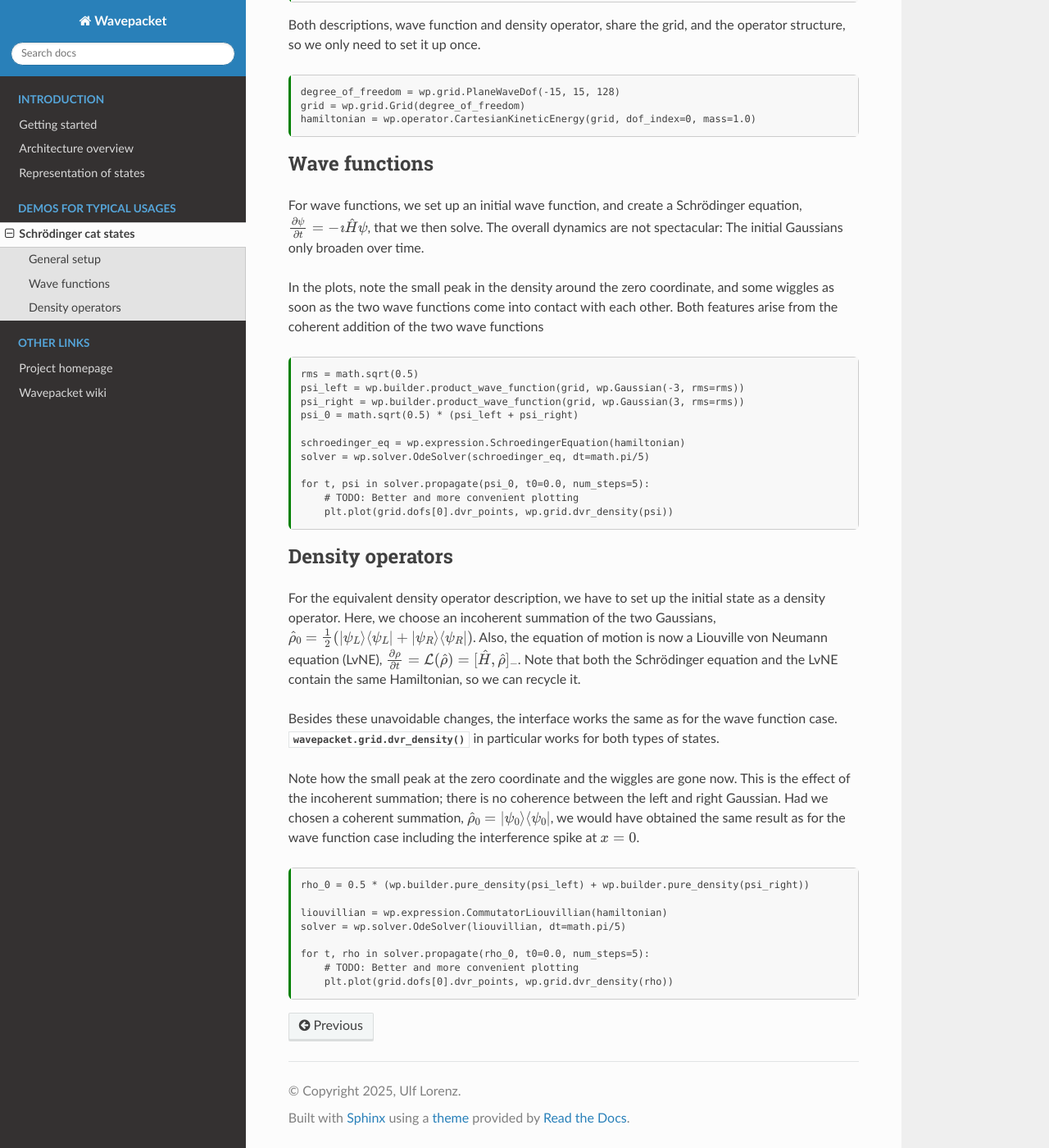
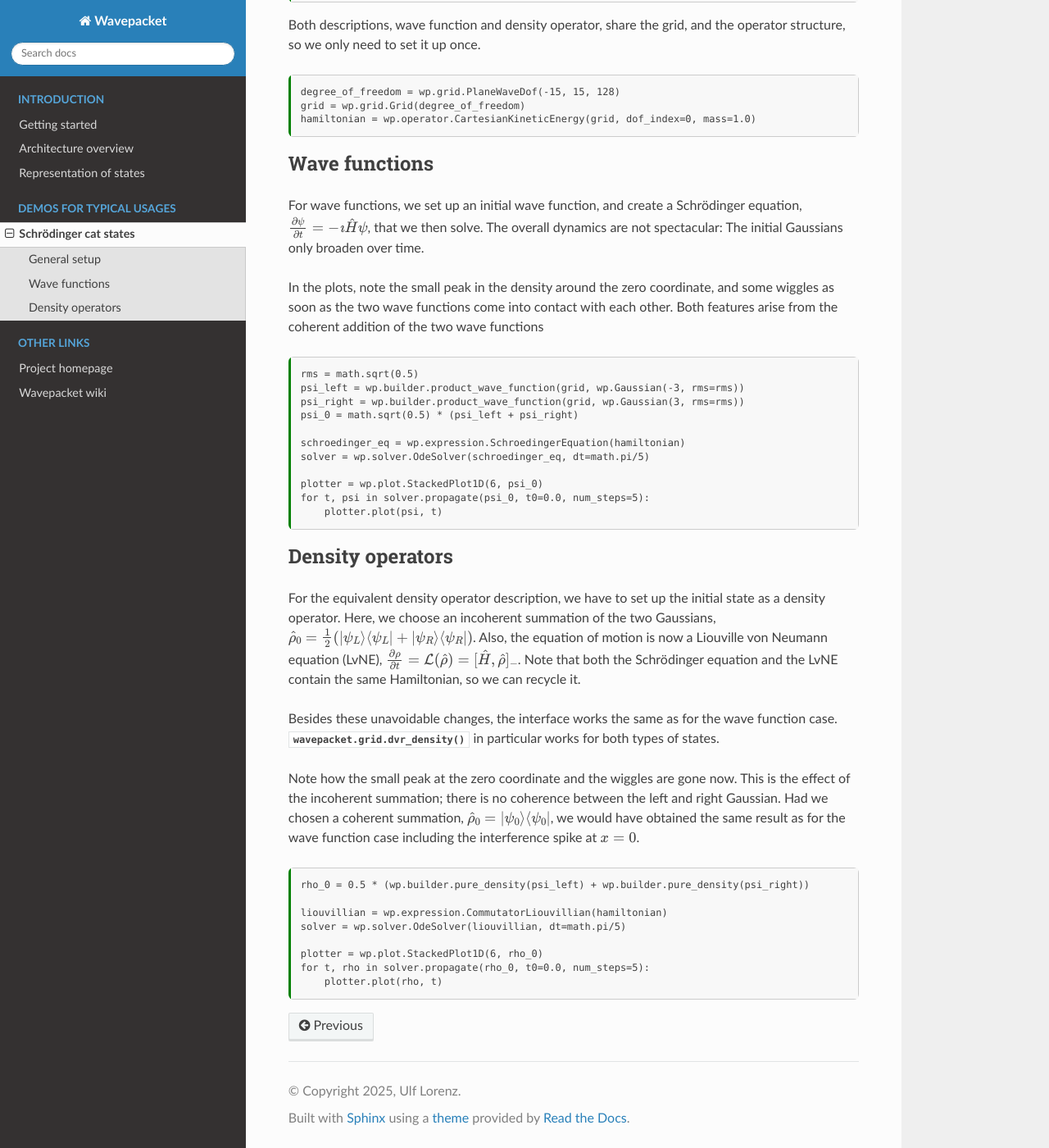
Before and after one commit to ulflor/wavepacket, a Sphinx documentation site: the page built from doc/tutorials/schroedinger_cat.md, in a window 1280 px wide and 1400 px high, scrolled down 515 px. Shown: the whole window at 82% size. Built offline with Sphinx 7.4.7 and the Read the Docs theme 3.1.0, drawn with Linux system fonts in a browser that asks for light colours; formulas are drawn with MathJax 3; pages that are not in the unit, such as notebooks, are missing from menus.

Commit message:
#22 Used the new plotter in the Tutorial

````diff
--- a/doc/tutorials/schroedinger_cat.md
+++ b/doc/tutorials/schroedinger_cat.md
@@ -56,9 +56,9 @@ psi_0 = math.sqrt(0.5) * (psi_left + psi_right)
 schroedinger_eq = wp.expression.SchroedingerEquation(hamiltonian)
 solver = wp.solver.OdeSolver(schroedinger_eq, dt=math.pi/5)
 
+plotter = wp.plot.StackedPlot1D(6, psi_0)
 for t, psi in solver.propagate(psi_0, t0=0.0, num_steps=5):
-    # TODO: Better and more convenient plotting
-    plt.plot(grid.dofs[0].dvr_points, wp.grid.dvr_density(psi))
+    plotter.plot(psi, t)
 ```
 
 ## Density operators
@@ -89,7 +89,7 @@ rho_0 = 0.5 * (wp.builder.pure_density(psi_left) + wp.builder.pure_density(psi_r
 liouvillian = wp.expression.CommutatorLiouvillian(hamiltonian)
 solver = wp.solver.OdeSolver(liouvillian, dt=math.pi/5)
 
+plotter = wp.plot.StackedPlot1D(6, rho_0)
 for t, rho in solver.propagate(rho_0, t0=0.0, num_steps=5):
-    # TODO: Better and more convenient plotting
-    plt.plot(grid.dofs[0].dvr_points, wp.grid.dvr_density(rho))
+    plotter.plot(rho, t)
 ```
````
